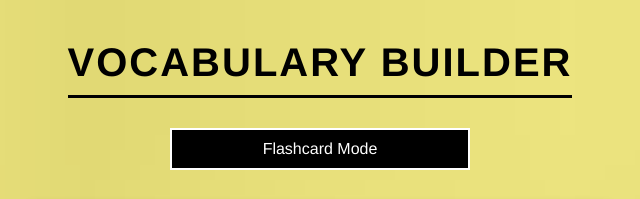
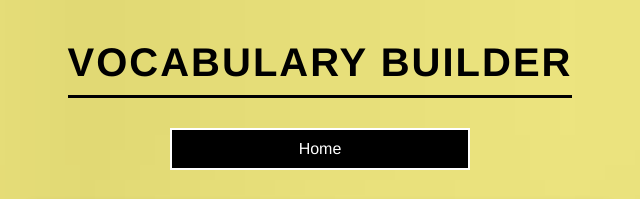
Before and after one commit to jamespnz/academic_english_vocab_builder, a plain HTML site: page index.html in a window 1280 px wide. Both pictures are taken after a click on the button "Flashcard Mode". Shown: the top 199 px of the page, 320-960 px from the left. Drawn offline with nearby package versions, Linux system fonts and the light colour scheme.

Commit message:
Update HTML and style

```diff
--- a/index.html
+++ b/index.html
@@ -174,18 +174,33 @@
     .then(csvData => {
       const rawData = Papa.parse(csvData, { header: true }).data;
       const parsedData = rawData.map(row => ({
-          English: row["English"]?.replace(/^[\s\uFEFF\xA0"]+|[\s"]+$/g, "") || "",
-          Japanese: row["Japanese"]?.replace(/^[\s\uFEFF\xA0"]+|[\s"]+$/g, "") || "",
-          Context: row["context"]?.replace(/^[\s\uFEFF\xA0"]+|[\s"]+$/g, "") || ""
+        English: row["English"]?.trim() || "",
+        Japanese: row["Japanese"]?.trim() || "",
+        Context: row["context"]?.trim() || ""
       })).filter(row => row.English && row.Japanese);
 
       console.log("CSV Loaded (cleaned):", parsedData);
 
       const flashcardBtn = document.createElement("button");
       flashcardBtn.innerText = "Flashcard Mode";
+
+      let flashcardsActive = false;
+
       flashcardBtn.onclick = () => {
+        if (flashcardsActive) {
+          // Go back to home
+          wordDisplay.innerHTML = "";
+          wordDisplay.style.display = "none";
+          flashcardBtn.innerText = "Flashcard Mode";
+          flashcardsActive = false;
+        } else {
+          // Show flashcards
           displayFlashcards(parsedData);
+          flashcardBtn.innerText = "Home";
+          flashcardsActive = true;
+        }
       };
+
       buttonContainer.appendChild(flashcardBtn);
     })
     .catch(error => console.error("Error loading CSV:", error));
@@ -234,11 +249,13 @@
     if (row.Context.trim()) {
       card.appendChild(context);
     }
+
     wordDisplay.appendChild(card);
   });
 
   console.log("✅ Flashcards added to DOM");
 }
+
   </script>
 </body>
 </html>
```
Lines whose indentation alone changed are shown as unchanged.
